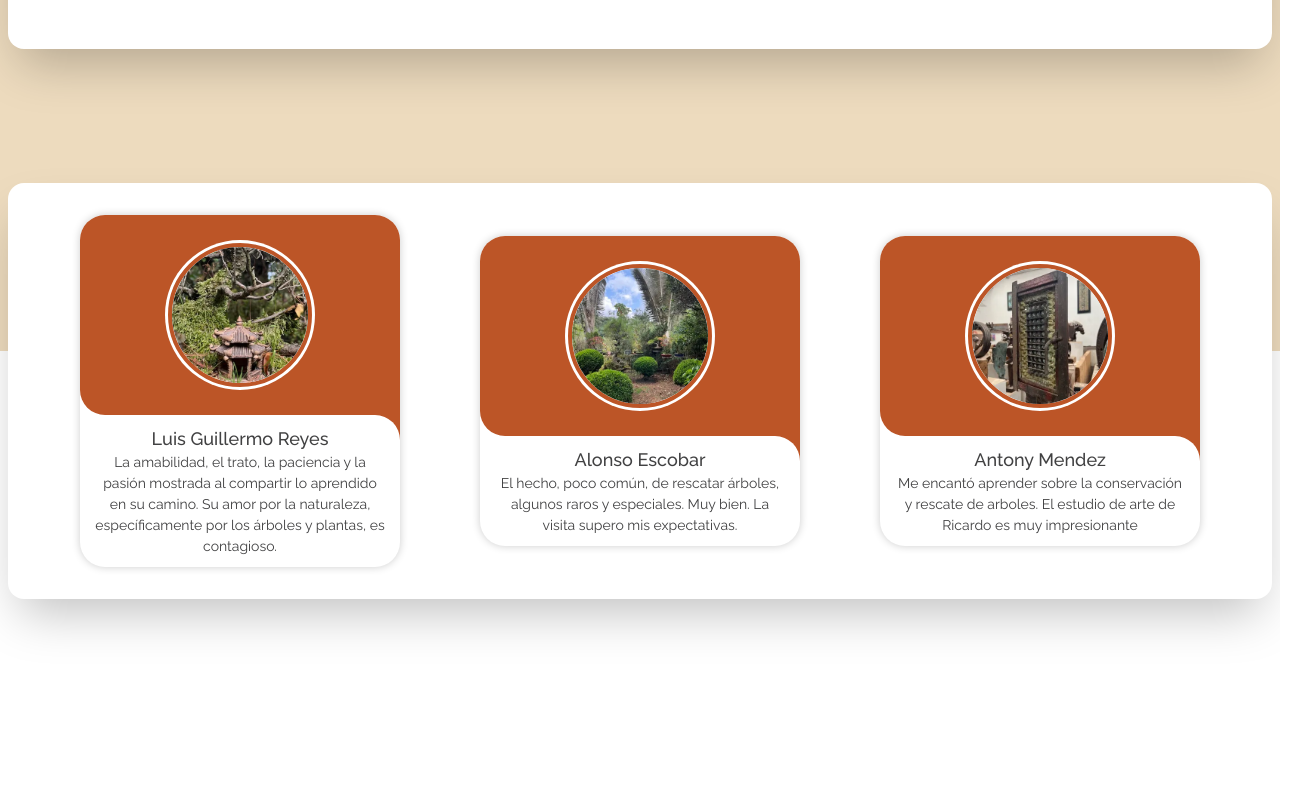
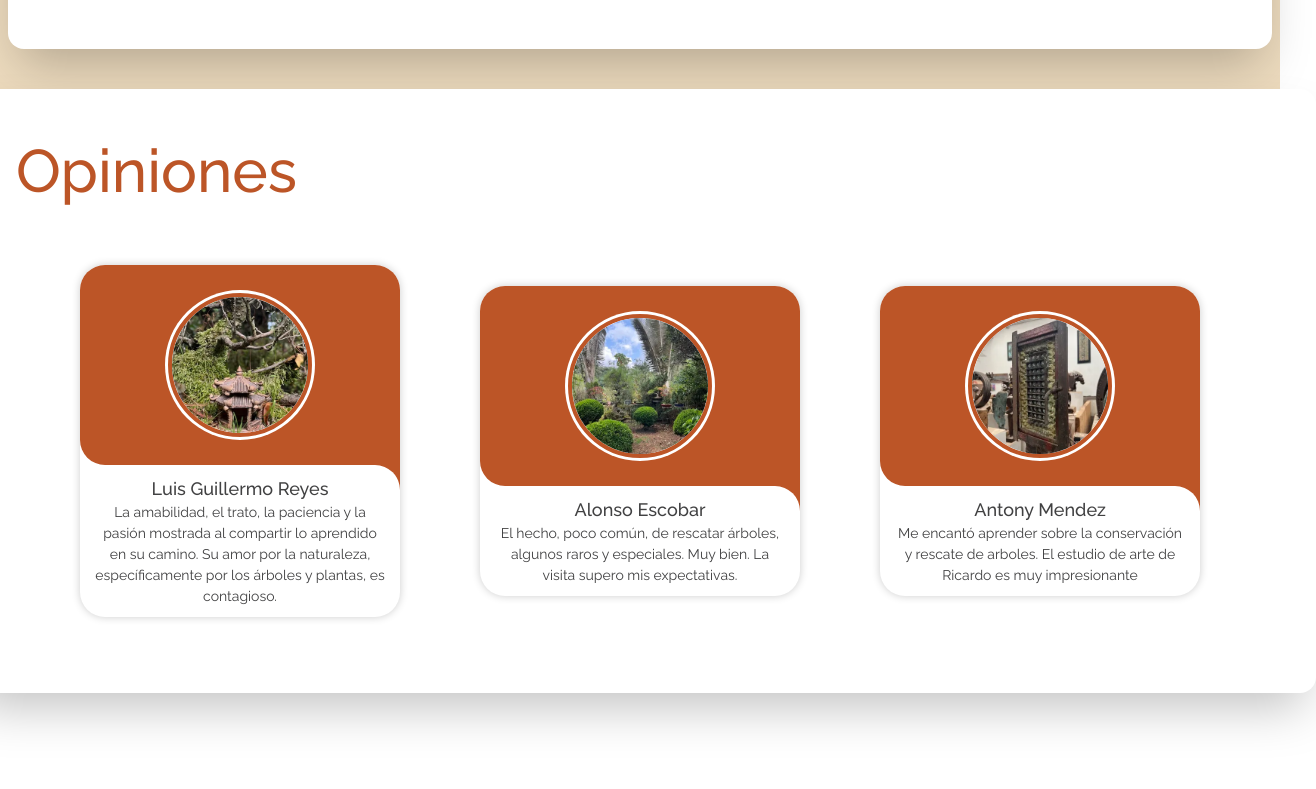
Before and after one commit to valentinavillegasc/Tajara, an Astro site: page / in a window 1280 px wide. Shown: the part 1810-2599 px from the top of the page, 1316 px wide, since content can reach past the window. Built offline with nearby package versions, Linux system fonts and the light colour scheme; Astro itself is replaced by a stand-in of ours.

Commit message:
cambios opiniones

```diff
--- a/src/components/Opiniones.astro
+++ b/src/components/Opiniones.astro
@@ -2,8 +2,11 @@
 import Memorias from './Memorias.astro'
 ---
 
-<div class="absolute top-1/2 left-1/2 transform -translate-x-1/2 -translate-y-1/2 z-20 bg-white p-8 rounded-2xl flex flex-row shadow-2xl " >
-    <Memorias name='Luis Guillermo Reyes' texto='La amabilidad, el trato, la paciencia y la pasión mostrada al compartir lo aprendido en su camino. Su amor por la naturaleza, específicamente por los árboles y plantas, es contagioso.' imagen='/memoria1.webp'/>
-    <Memorias name='Alonso Escobar' texto='El hecho, poco común, de rescatar árboles, algunos raros y especiales. Muy bien. La visita supero mis expectativas.' imagen='/memoria2.webp'/>
-    <Memorias name='Antony Mendez' texto='Me encantó aprender sobre la conservación y rescate de arboles. El estudio de arte de Ricardo es muy impresionante' imagen='/memoria3.webp'/>
+<div class="absolute top-1/2 left-1/2 transform -translate-x-1/2 -translate-y-1/2 z-20 bg-white p-8 rounded-2xl flex flex-col shadow-2xl " >
+    <h1 class="text-6xl  text-primaryDark font-medium m-5">Opiniones</h1>
+    <div class="flex flex-row m-11">
+        <Memorias name='Luis Guillermo Reyes' texto='La amabilidad, el trato, la paciencia y la pasión mostrada al compartir lo aprendido en su camino. Su amor por la naturaleza, específicamente por los árboles y plantas, es contagioso.' imagen='/memoria1.webp'/>
+        <Memorias name='Alonso Escobar' texto='El hecho, poco común, de rescatar árboles, algunos raros y especiales. Muy bien. La visita supero mis expectativas.' imagen='/memoria2.webp'/>
+        <Memorias name='Antony Mendez' texto='Me encantó aprender sobre la conservación y rescate de arboles. El estudio de arte de Ricardo es muy impresionante' imagen='/memoria3.webp'/>
+    </div>
 </div>
```
